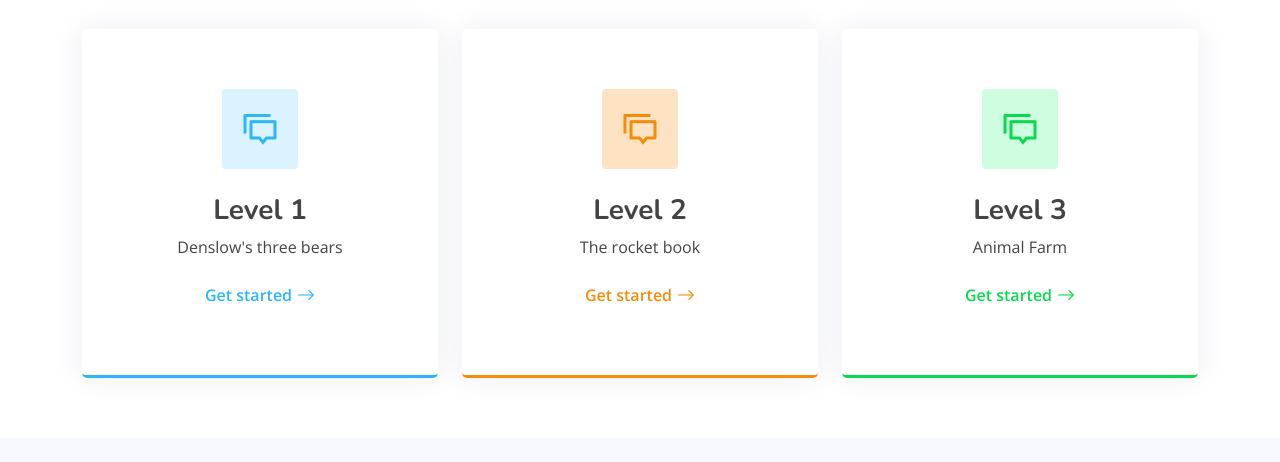
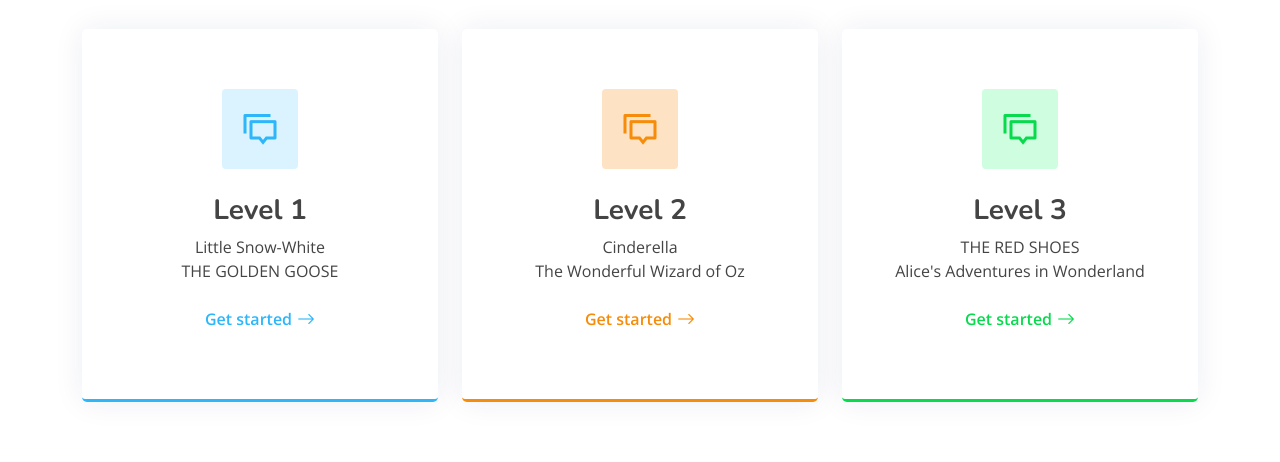
Before and after one commit to chestnut1717/voice_correction_deploy, a Flask app: page / in a window 1280 px wide. Shown: the part 939-1401 px from the top of the page. Before the commit the page ends 1317 px from the top, so only its background shows below. Run offline with Flask 2, Linux system fonts and the light colour scheme; some libraries are stand-ins or nearby versions.

Commit message:
(Home) book name revised

```diff
--- a/web_flask/templates/index.html
+++ b/web_flask/templates/index.html
@@ -49,7 +49,7 @@
             <div class="service-box blue">
               <i class="ri-discuss-line icon"></i>
               <h3>Level 1</h3>
-              <p>Denslow's three bears</p>
+              <p>Little Snow-White<br>THE GOLDEN GOOSE</p>
                 <!-- <form method="GET", action="record"> -->
                   <a href="/service_qa/1" class="read-more">
                     <span>Get started</span>
@@ -62,7 +62,7 @@
             <div class="service-box orange">
               <i class="ri-discuss-line icon"></i>
               <h3>Level 2</h3>
-              <p>The rocket book</p>
+              <p>Cinderella<br>The Wonderful Wizard of Oz</p>
               <a href="/service_qa/2" class="read-more"><span>Get started</span> <i class="bi bi-arrow-right"></i></a>
             </div>
           </div>
@@ -71,7 +71,7 @@
             <div class="service-box green">
               <i class="ri-discuss-line icon"></i>
               <h3>Level 3</h3>
-              <p>Animal Farm</p>
+              <p>THE RED SHOES<br>Alice's Adventures in Wonderland</p>
               <a href="/service_qa/3" class="read-more"><span>Get started</span> <i class="bi bi-arrow-right"></i></a>
             </div>
           </div>
```
Also changed, not shown: web_flask/database/graph/graph_smoothing.png, 1 other file.
